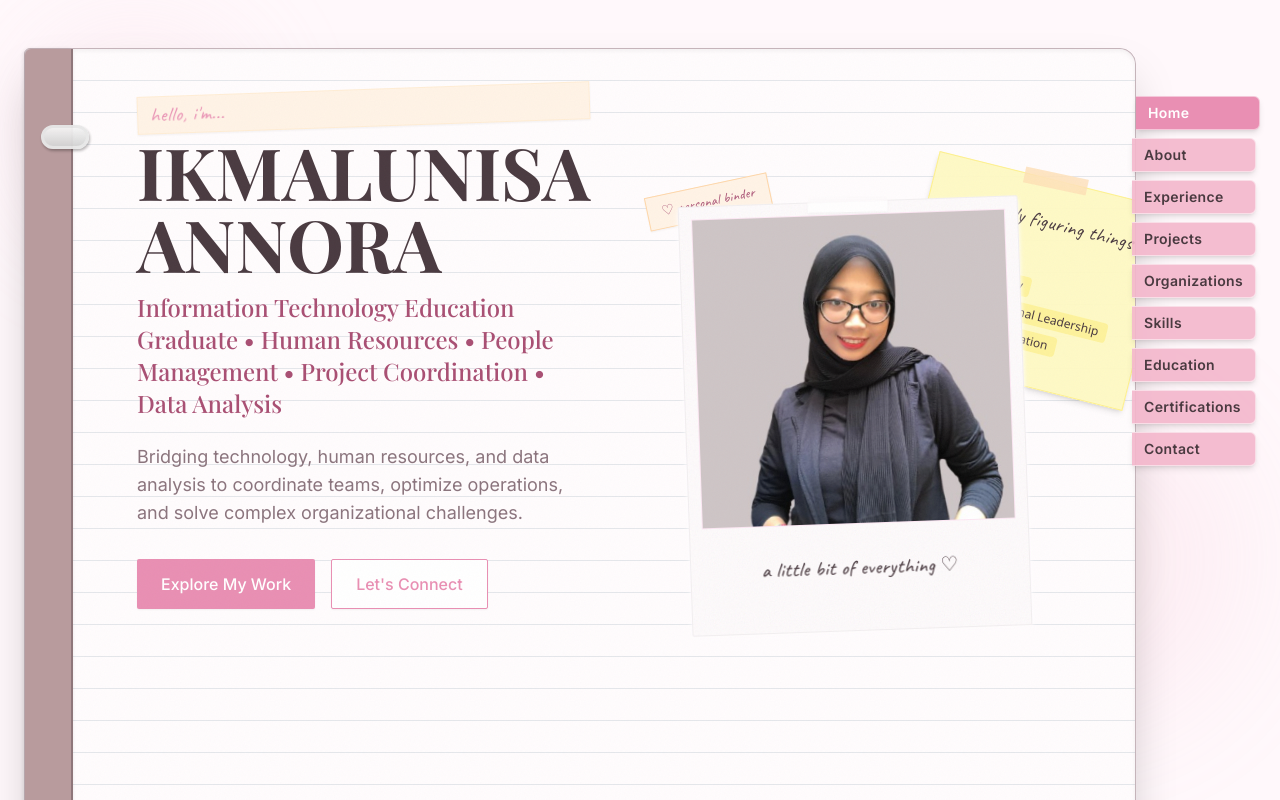
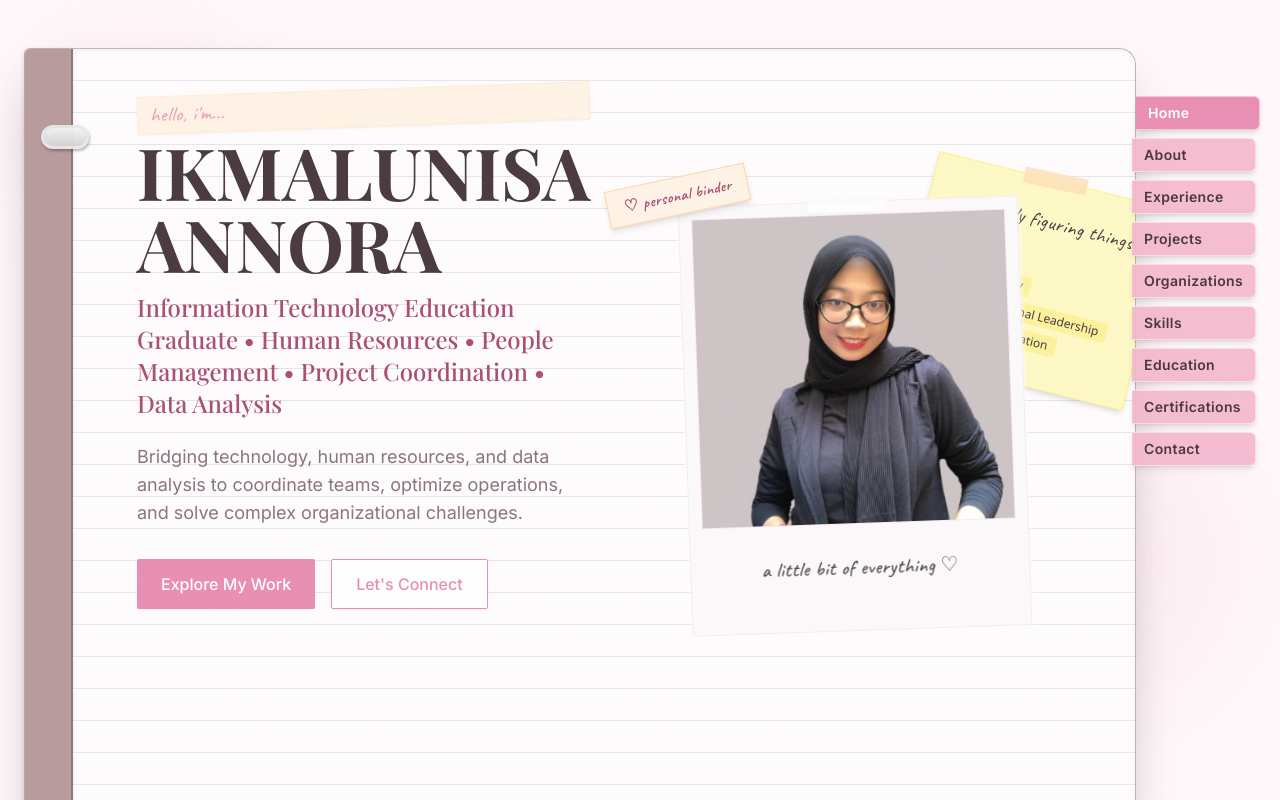
Before and after one commit to farelrakhadzakwan/web-portfolio-ikma, a React (Vite) app: page / in a window 1280 px wide. Shown: the top 800 px of the page. Built offline with nearby package versions, Linux system fonts and the light colour scheme; a web font is replaced by a local one.

Commit message:
fix: elevate personal binder sticker layer to z-20 to ensure 100% visibility

```diff
--- a/src/components/HeroSection.tsx
+++ b/src/components/HeroSection.tsx
@@ -81,7 +81,7 @@ export const HeroSection: React.FC = () => {
         {/* Small Decorative Stamp (Top-Left Accent Layer) */}
         <motion.div
           whileHover={{ rotate: -12, scale: 1.05 }}
-          className="absolute -top-4 left-0 md:left-2 bg-cream border border-orange-200 text-deeprose font-display text-xs md:text-sm px-3.5 py-1.5 shadow-sm -rotate-12 z-5 rounded-xs handwritten"
+          className="absolute -top-6 -left-4 md:-left-8 bg-cream border border-orange-200 text-deeprose text-sm md:text-base px-4 py-1.5 shadow-md -rotate-12 z-20 rounded-xs handwritten font-semibold"
         >
           ♡ personal binder
         </motion.div>
```
